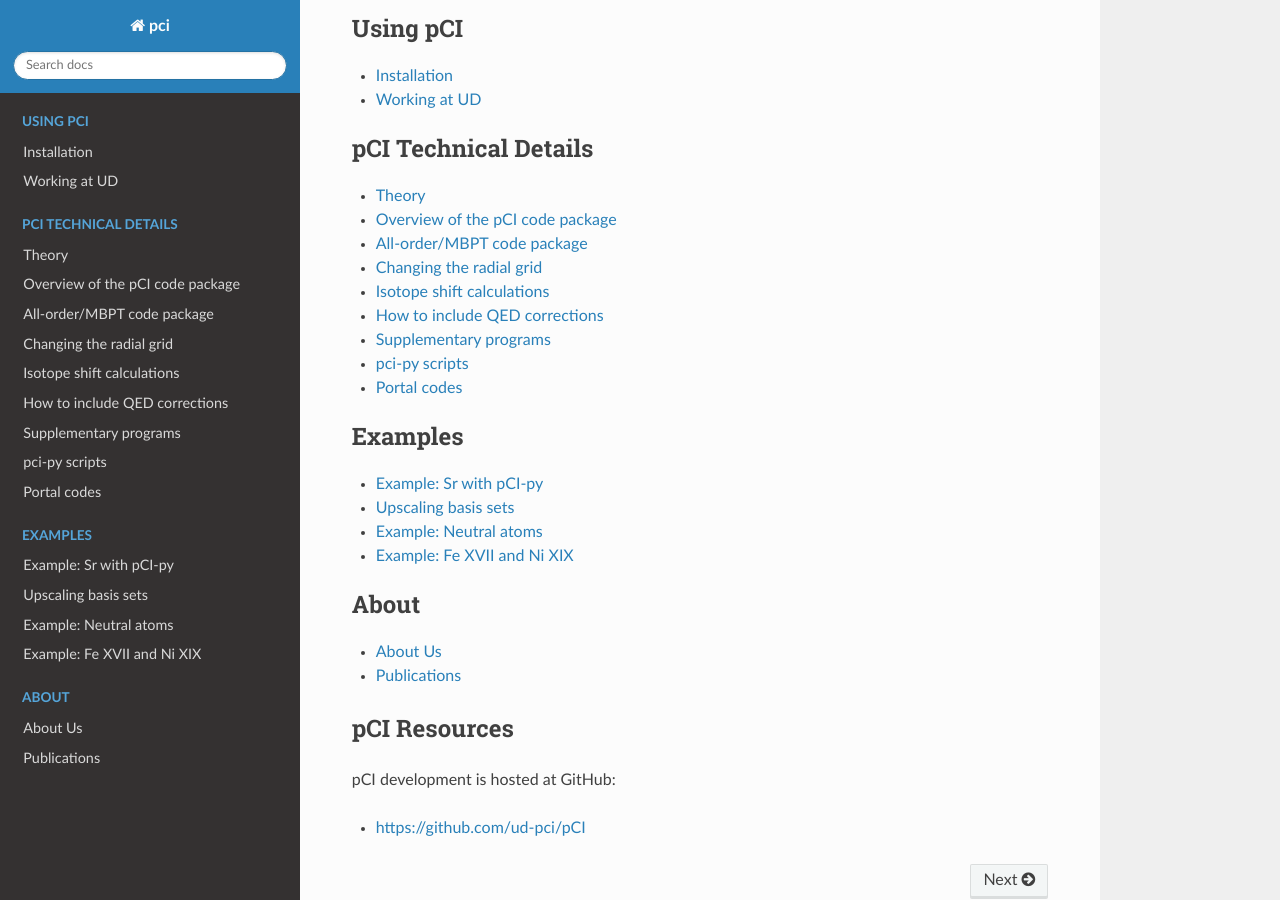
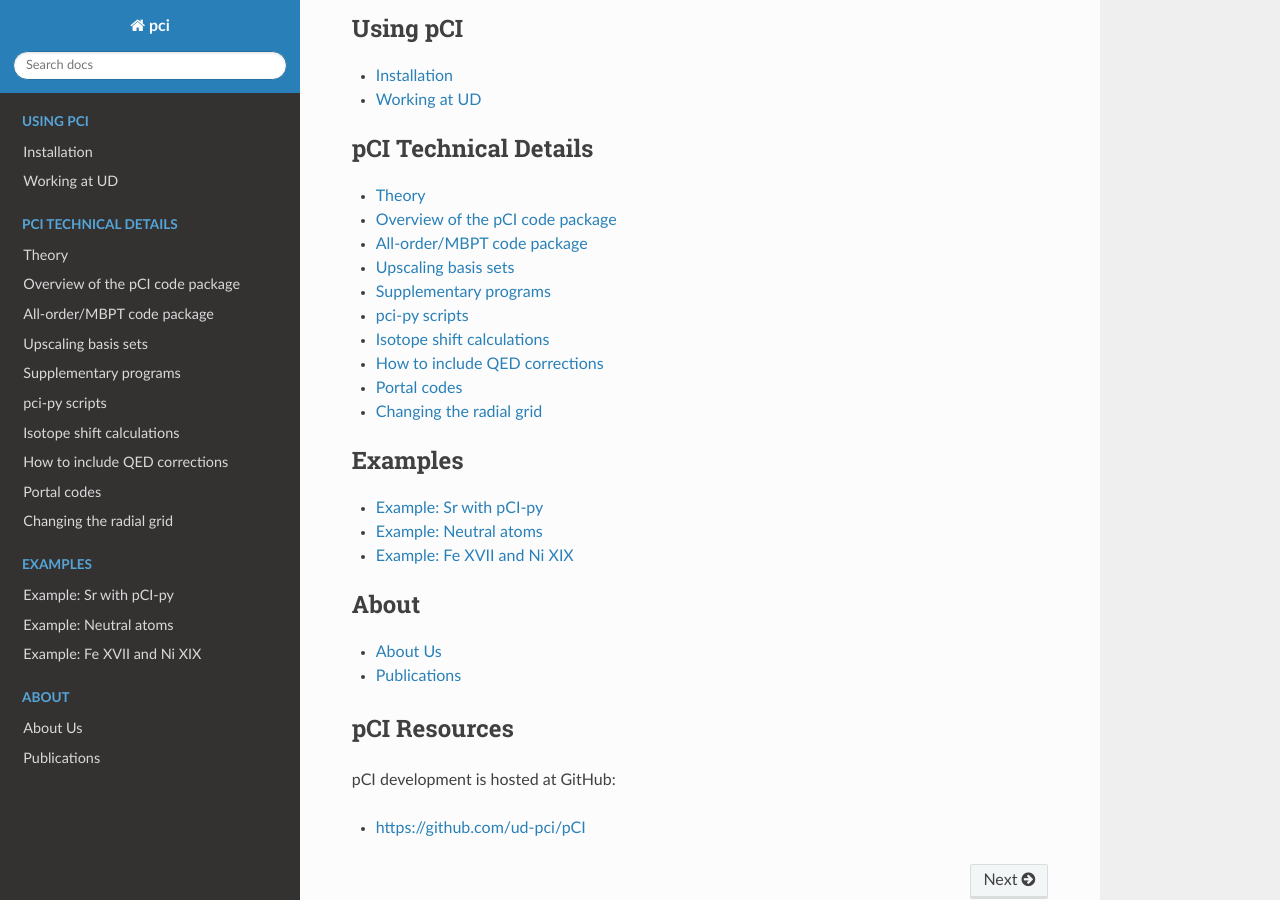
Before and after one commit to ud-pci/pCI, a Sphinx documentation site: the page built from docs/index.rst, in a window 1280 px wide and 900 px high, scrolled down 504 px. Built offline with Sphinx 7.4.7 and the Read the Docs theme 2.0.0, drawn with Linux system fonts in a browser that asks for light colours; some of the changed lines change nothing that is shown.

Commit message:
reordered technical details

```diff
--- a/docs/index.rst
+++ b/docs/index.rst
@@ -25,12 +25,13 @@
    theory
    pci/index.rst
    extensions/index.rst
-   radial_grid
+   upscaling
+   supplementary
+   pci-py
    isotope_shifts
    qed
-   supplementary
-   pci-py
    portal_codes
+   radial_grid
 
 
 .. toctree::
@@ -38,7 +39,6 @@
    :caption: Examples
 
    pci-py-example
-   upscaling
    example_neutral
    example_hci
 
```
